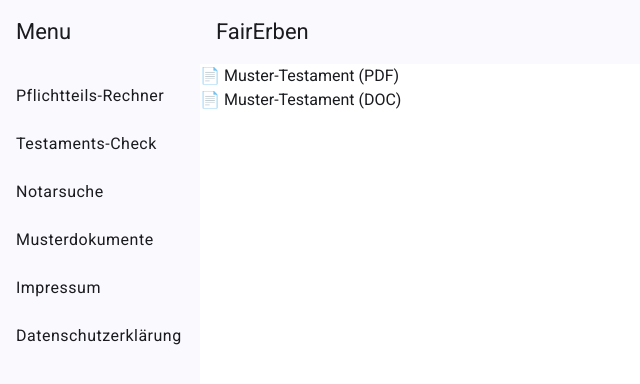
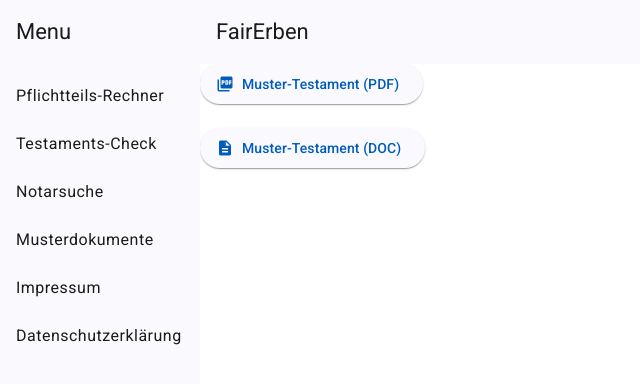
Before and after one commit to chranditho/legal-hackathon, an Angular app: page /dokumente in a window 1280 px wide. Both pictures are taken after a click on the button "Accept". Shown: the top 384 px of the page, without its empty margins (0-640 px from the left). Built offline with nearby package versions, Linux system fonts and the light colour scheme.

Commit message:
new look for buttons

```diff
--- a/src/app/features/dokumente/dokumente-page/dokumente-page.component.html
+++ b/src/app/features/dokumente/dokumente-page/dokumente-page.component.html
@@ -1,16 +1,25 @@
-<!-- Download link -->
-
-<p>
+<!-- /src/app/components/download-section.component.html -->
+<div class="card-container">
   <a
-    href="assets/Legal%20Tech%20Hackathon%20-%20FAIRerben.pdf"
+    mat-raised-button
+    color="warn"
+    class="download-button"
+    href="assets/LHT_mustertestament.pdf"
     target="_blank"
-    type="application/pdf"
   >
-    📄 Muster-Testament (PDF)
+    <mat-icon class="button-icon">picture_as_pdf</mat-icon>
+    Muster-Testament (PDF)
   </a>
-</p>
-<p>
-  <a href="assets/Legal%20Tech%20Hackathon%20-%20FAIRerben.odt" download="Muster-Testament.odt">
-    📄 Muster-Testament (DOC)
+<br>
+<br>
+  <a
+    mat-raised-button
+    color="primary"
+    class="download-button"
+    href="assets/Legal%20Tech%20Hackathon%20-%20FAIRerben.odt"
+    download="Muster-Testament.odt"
+  >
+    <mat-icon class="button-icon">description</mat-icon>
+    Muster-Testament (DOC)
   </a>
-</p>
+</div>
```
Also changed, not shown: src/app/features/dokumente/dokumente-page/dokumente-page.component.ts (+6 -1 lines).
